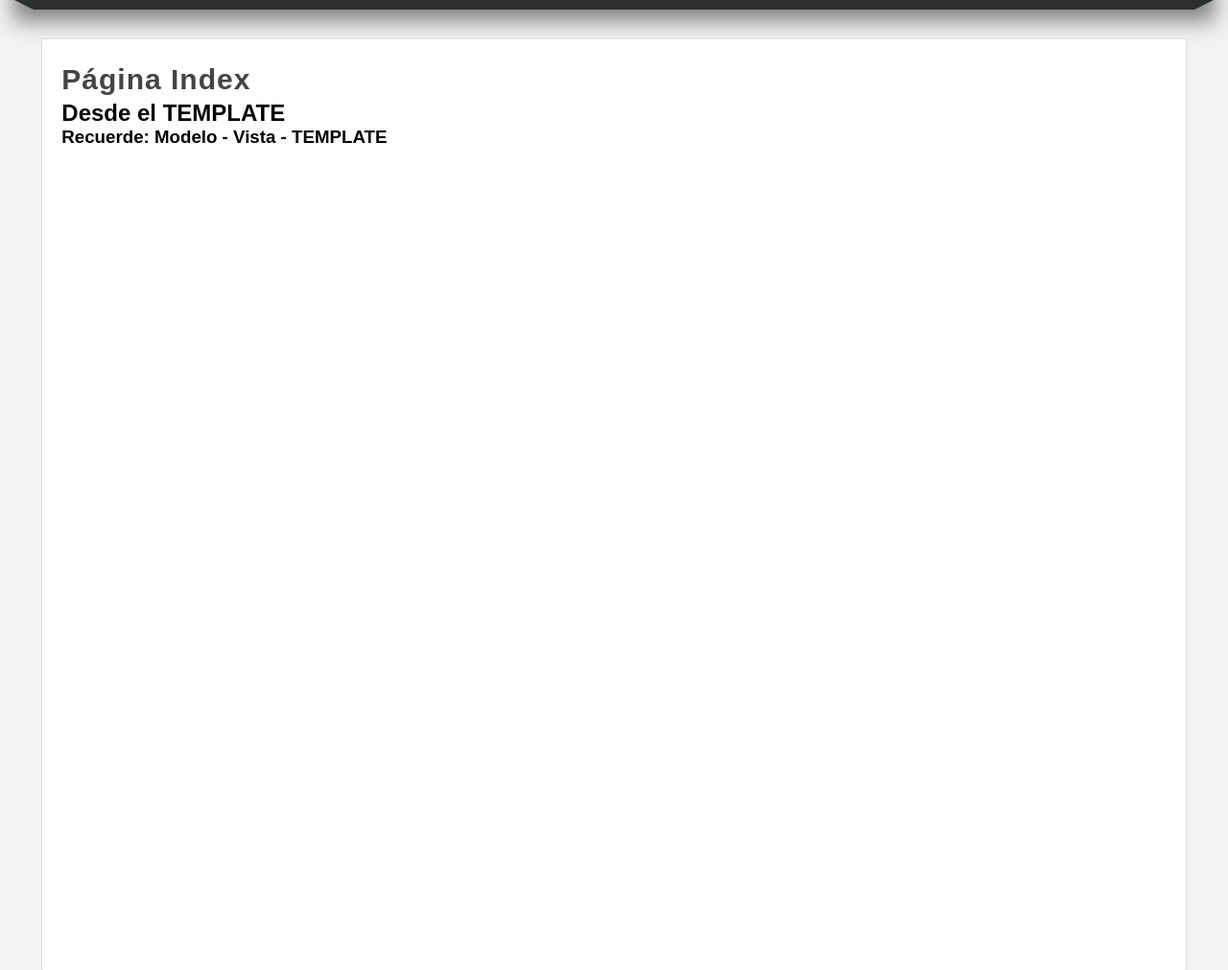
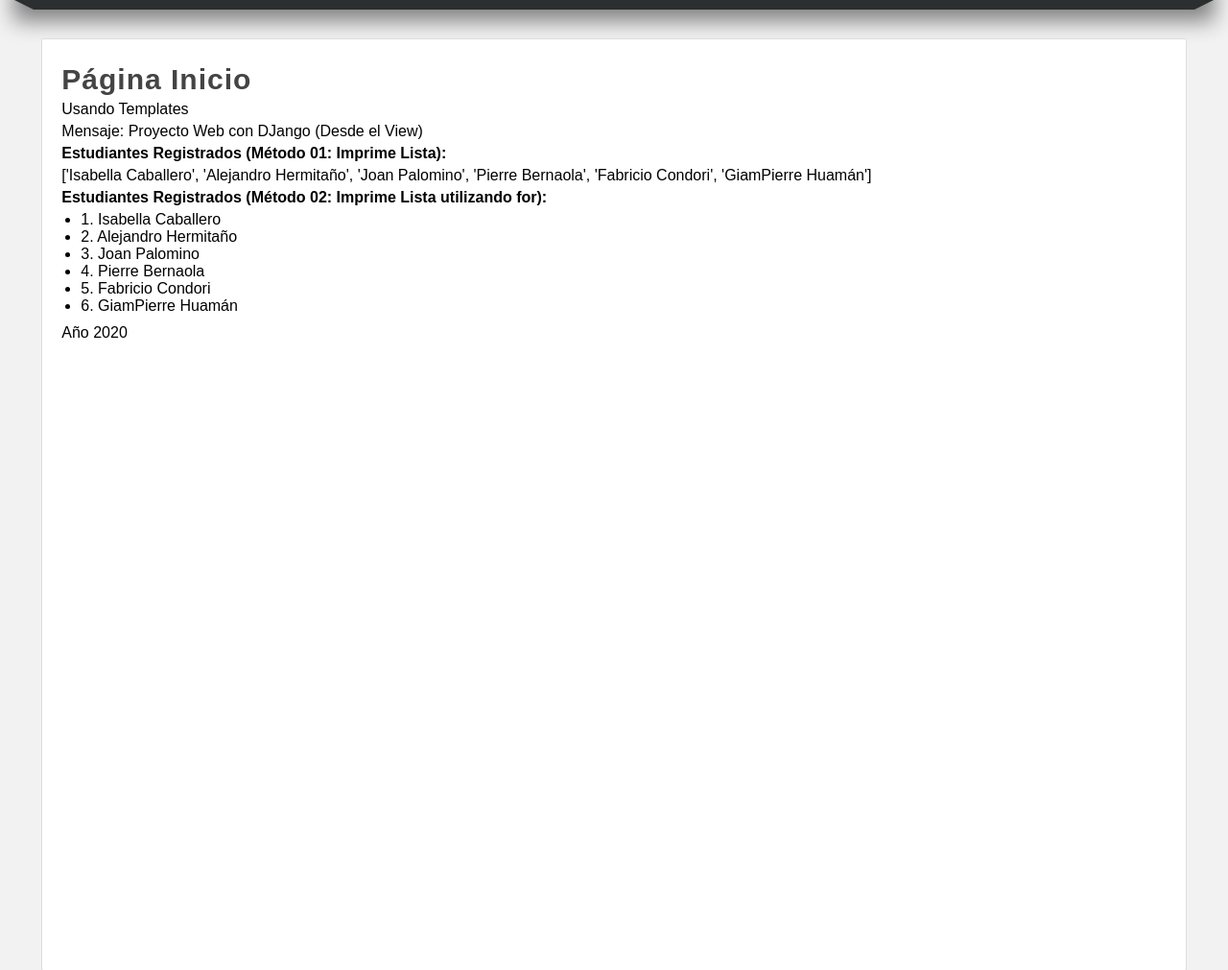
Before and after one commit to cerdanflor/LP3Sesion12, a Django app: page / in a window 1280 px wide. Shown: the part 182-1193 px from the top of the page at 96% size. Run offline with Django 3.2, Linux system fonts and the light colour scheme.

Commit message:
Semana 14

```diff
--- a/miapp/static/css/style.css
+++ b/miapp/static/css/style.css
@@ -5,6 +5,14 @@
     padding: 0px;
     font-family: Arial, Helvetica, sans-serif;
     text-decoration: none;
+}
+.box p, .box h2, .box h3, .box ul{
+    margin-bottom: 5px;
+    margin-top: 5px;
+}
+.box ul, .box ol{
+    margin-left: 20px;
+    margin-bottom: 10px;
 }
 
 body{
--- a/miapp/templates/index.html
+++ b/miapp/templates/index.html
@@ -1,11 +1,33 @@
 {% extends 'layout.html' %}
 
 {% block title %}
-    Inicio
+    {{titulo}}
 {% endblock %}
 
 {% block content %}
-<h1 class="title">Página Index</h1>
-<h2> Desde el TEMPLATE </h2>
-<H3> Recuerde: Modelo - Vista - TEMPLATE </H3>
+    <!-- Comentarios en HTML-->
+    <!-- Pagina Index-->
+    {% comment 'Datos de la página Index' %}
+        En esta página se mostrará la página inicial del sistema....
+    {% endcomment %}
+    <h1 class="title">Página {{titulo}}</h1>
+    <p> Usando Templates </p>
+    {% if mensaje %}
+        <p> Mensaje: {{mensaje}} </p>
+    {% else %}
+        <strong>El mensaje no tiene contenido...</strong>
+    {% endif %}
+
+    <p><strong>Estudiantes Registrados (Método 01: Imprime Lista): </strong>  </p>
+    {{estudiantes}}
+
+    <p><strong>Estudiantes Registrados (Método 02: Imprime Lista utilizando for): </strong></p>
+    <ul>
+        {% for estudiante in estudiantes %}
+            <li>{{forloop.counter}}. {{estudiante}}</li>
+        {% empty %}
+            <p>No hay estudiantes registrados</p>
+        {% endfor %}
+    </ul>
+    <p>Año 2020 </p>
 {% endblock %}
--- a/miapp/templates/saludo.html
+++ b/miapp/templates/saludo.html
@@ -1,12 +1,12 @@
 {% extends 'layout.html' %}
 
 {% block title %}
-    saludo
+    {{titulo}}
 {% endblock%}
 {% block content %}
 
     <h1 class="title">Bienvenidos</h1>
-    <h2>Flor Cerdán</h2>
+    <h2>{{autor_saludo}}</h2>
     <h3>Python....</h3>
     {{block.super}}
 {% endblock %}
--- a/miapp/views.py
+++ b/miapp/views.py
@@ -7,25 +7,34 @@ layout = """
 """
 
 def index(request):
-    return render(request,'index.html')
+    estudiantes = [ 'Isabella Caballero',
+                    'Alejandro Hermitaño',
+                    'Joan Palomino',
+                    'Pierre Bernaola',
+                    'Fabricio Condori',
+                    'GiamPierre Huamán' ]
+    return render(request,'index.html',{
+        'titulo': 'Inicio',
+        'mensaje': 'Proyecto Web con DJango (Desde el View)',
+        'estudiantes': estudiantes
+    })
 
 def saludo(request):
-    return render(request,'saludo.html')
+    return render(request,'saludo.html',{
+        'titulo': 'Saludo',
+        'autor_saludo': 'Mg. Flor Elizabeth Cerdán León'
+    })
 
 def rango(request):
-    a = 10
-    b = 20
-    resultado = f"""
-        <h2> Numeros de [{a},{b}] </h2>
-        Resultado: <br>
-        <ul>
-    """
-
-    while a<=b:
-        resultado +=  f"<li> {a} </li>"
-        a+=1
-    resultado += "</ul"
-    return HttpResponse(layout + resultado)
+   a = 10
+   b = 20
+   rango_numeros = range(a,b+1)
+   return render(request,'rango.html',{
+        'titulo': 'Rango',
+        'a': a,
+        'b': b,
+        'rango_numeros': rango_numeros
+    })
 
 def rango2(request,a=0,b=100):
     if a>b:
```
Also changed, not shown: miapp/templates/rango.html (added, +15 -0 lines).
